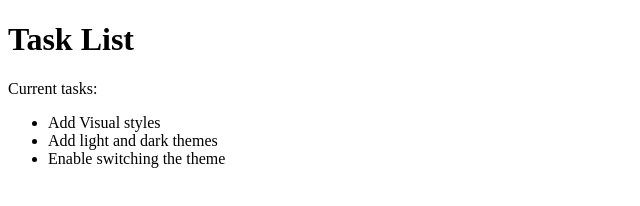
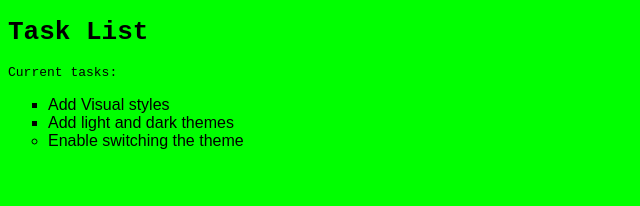
Before and after one commit to DavidLuans7/Funda--oBradesco-DevWeb, a plain HTML site: page index.html in a window 1280 px wide. Shown: the whole page, without its empty margins (0-640 px from the left). Drawn offline with Linux system fonts and the light colour scheme.

Commit message:
Modificações no CSS

```diff
--- a/index.html
+++ b/index.html
@@ -6,7 +6,7 @@
     <title>Document</title>
     <link rel="stylesheet" href="main.css">
 </head>
-<body>
+<body class="light-theme">
     <h1>Task List</h1>
     <p id="msg">Current tasks:</p>
     <ul>
--- a/main.css
+++ b/main.css
@@ -0,0 +1,19 @@
+body {
+    font-family: monospace;
+}
+ul {
+    font-family: Arial, Helvetica, sans-serif;
+}
+li {
+    list-style: circle;
+}
+.list {
+    list-style: square;
+}
+#msg {
+    font-family: monospace;
+}
+.light-theme {
+    color: #000;
+    background: #0f0;
+}
```
